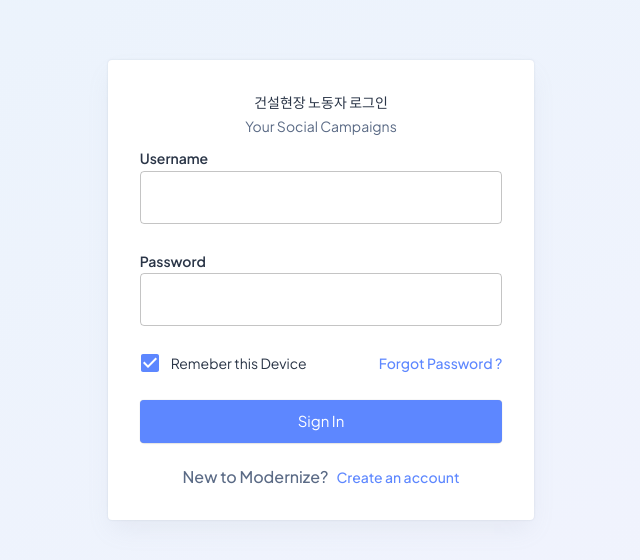
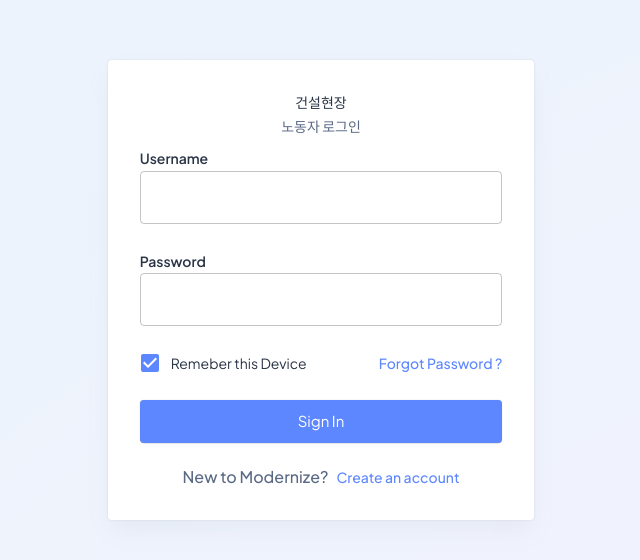
Before and after one commit to yyechan0602/template, a React (Create React App) app: page /auth/login in a window 1280 px wide. Shown: the part 110-670 px from the top of the page, without its empty margins (319-959 px from the left). Built offline with nearby package versions, Linux system fonts and the light colour scheme.

Commit message:
Update Login.js

```diff
--- a/src/views/authentication/Login.js
+++ b/src/views/authentication/Login.js
@@ -39,12 +39,12 @@ const Login2 = () => {
           >
             <Card elevation={9} sx={{ p: 4, zIndex: 1, width: '100%', maxWidth: '500px' }}>
               <Box display="flex" alignItems="center" justifyContent="center">
-                건설현장 노동자 로그인
+                건설현장
               </Box>
               <AuthLogin
                 subtext={
                   <Typography variant="subtitle1" textAlign="center" color="textSecondary" mb={1}>
-                    Your Social Campaigns
+                    노동자 로그인
                   </Typography>
                 }
                 subtitle={
```
